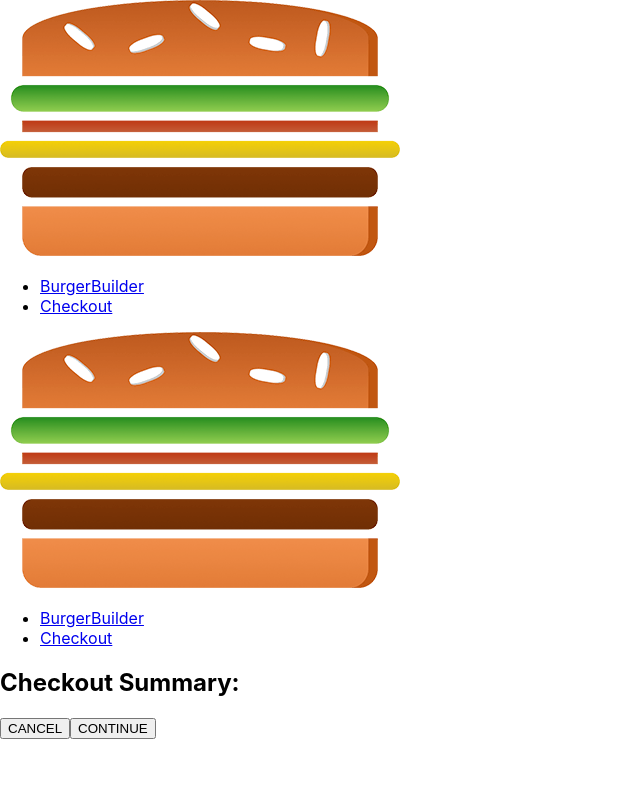
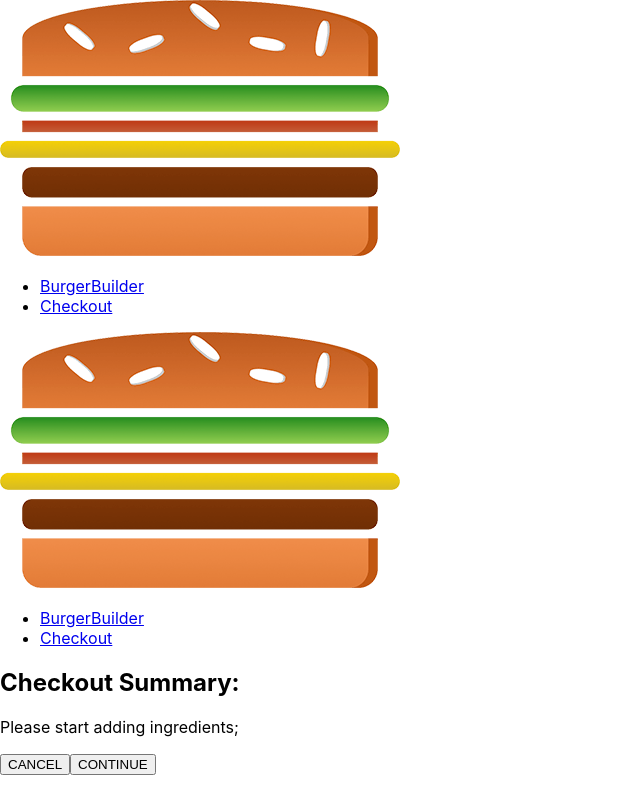
Before and after one commit to joyliao07/react_review, a React app in the folder react-burger/: page /checkout in a window 1280 px wide. Shown: the whole page, without its empty margins (0-640 px from the left). Built offline with nearby package versions, Linux system fonts and the light colour scheme.

Commit message:
passing param into checkout.js

```diff
--- a/react-burger/src/containers/Checkout/Checkout.js
+++ b/react-burger/src/containers/Checkout/Checkout.js
@@ -19,6 +19,17 @@
         this.props.history.replace('/checkout/contact-data');
     }
 
+    componentDidMount () {
+        const query = new URLSearchParams(this.props.location.search);
+        const ingredients = {};
+        for (let param of query.entries()) {
+            // ['salad', '1']
+            ingredients[param[0]] = +param[1];
+        }
+        this.setState({ingredients: ingredients});
+
+    }
+
     render () {
         return(
             <div>
```
